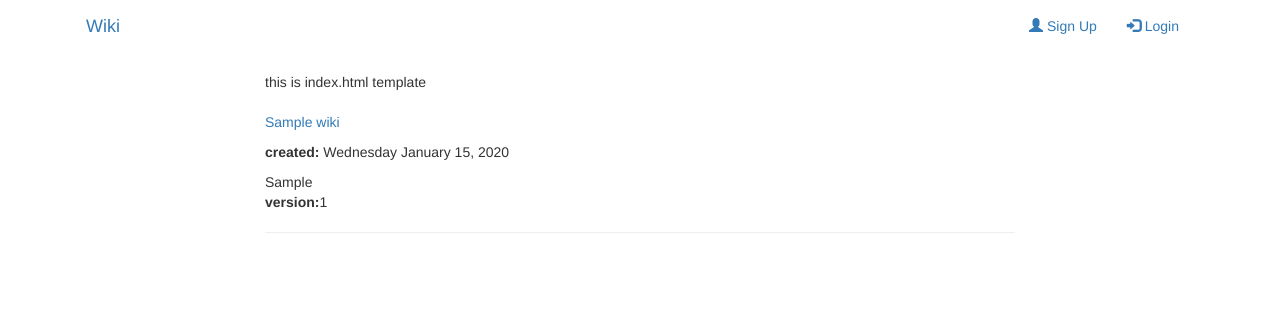
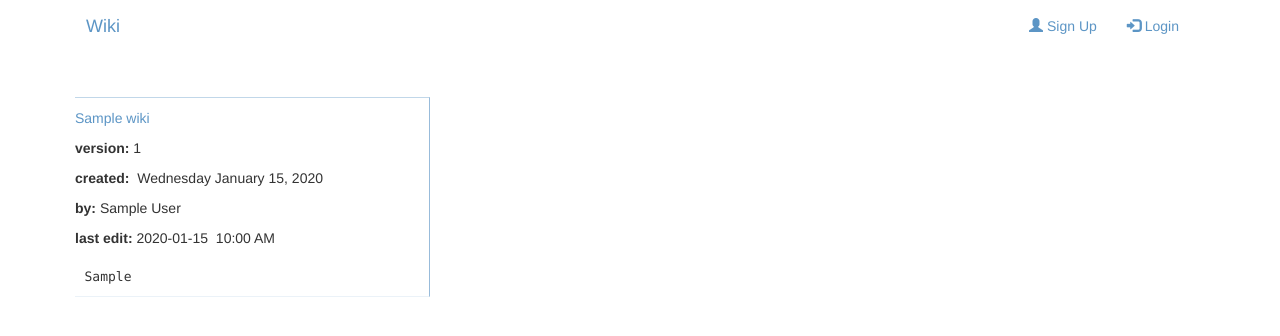
Before and after one commit to jreiher2003/Wiki, a Flask app: page / in a window 1280 px wide. Shown: the top 336 px of the page. Run offline with Flask 2, Linux system fonts and the light colour scheme; tables that the repository leaves empty hold one stand-in row (values such as "Sample post"); some libraries are stand-ins or nearby versions.

Commit message:
Add bootstrap styles to templates

```diff
--- a/app/static/styles.css
+++ b/app/static/styles.css
@@ -1,3 +1,6 @@
+a {
+    color: rgba(51,122,183,.8);
+}
 .icon-bar {
     background-color: #337ab7;
 }
@@ -42,3 +45,38 @@
     color: #FF5060;
     /*border-radius: 5px;*/
 }
+.front-border {
+    padding-top: 10px;
+    margin: 25px 0 5px 5px;
+    border-right: 1px solid rgba(51,122,183,.5);
+    border-bottom: 1px solid rgba(51,122,183,.1);
+    border-top: 1px solid rgba(51,122,183,.3);
+    max-height: 200px;
+
+    overflow: auto;
+
+}
+pre {
+    border: 0;
+    background-color: #fff;
+}
+.front-border::-webkit-scrollbar {
+    width: 12px;
+}
+
+.front-border::-webkit-scrollbar-track {
+    -webkit-box-shadow: inset 0 0 6px rgba(0,0,0,0.3);
+    border-radius: 10px;
+}
+
+.front-border::-webkit-scrollbar-thumb {
+    border-radius: 10px;
+    -webkit-box-shadow: inset 0 0 6px #337ab7;
+}
+.history-show-wiki {
+    /*overflow: hidden;*/
+    border-right: 1px solid rgba(51,122,183,.3);
+    border-bottom: 1px solid rgba(51,122,183,.3); ;
+    padding-right:15px;
+    word-wrap: break-word;
+}
--- a/app/templates/edit_wiki.html
+++ b/app/templates/edit_wiki.html
@@ -3,7 +3,7 @@
 <div class="container">
     <div class="row">
         <div class="col-md-8 col-md-offset-2">
-            this is edit_wiki template<br><br>
+            <h2 class="text-center"> {{ wiki_page.page_name}}</h2>
             <form method="post" action="">
                 {{ form.csrf_token }}
                 {{ form.wiki_post(class="form-control", rows="20") }}
--- a/app/templates/index.html
+++ b/app/templates/index.html
@@ -3,18 +3,21 @@
 {% block content %}
 <div class="container">
     <div class="row">
-        <div class="col-md-8 col-md-offset-2">
-            this is index.html template<br><br>
+            <!-- this is index.html template<br><br> -->
+            {% for post in wiki_posts %}
+        <div class="col-md-4">
+            <div class="front-border">
 
-            {% for post in wiki_posts %}
                 <p><a href="{{ post.page_name }}">{{ post.page_name }}</a></p>
-                <p><strong>created: </strong>{{ post.format_date }}</p>
-                {{ post.wiki_post | safe }}<br>
-                <p><strong>version:</strong>{{ post.version }}</p>
-                <hr>
+                <p><strong>version:&nbsp;</strong>{{ post.version }}</p>
+                <p><strong>created:&nbsp; </strong>{{ post.format_date }}</p>
+                <p><strong>by:&nbsp;</strong>{{ post.user.name }}</p>
+                <p><strong>last edit:&nbsp;</strong>{{ post.last_modified_date }}&nbsp; {{ post.last_modified_time }}</p>
+                <pre>{{ post.wiki_post | safe }}</pre>
 
+            </div>
+        </div>
             {% endfor %}
-        </div>
     </div>
 </div>
 {% endblock %}
```
Also changed, not shown: app/templates/history.html (+9 -6 lines), app/templates/show_wiki.html (+19 -13 lines).
